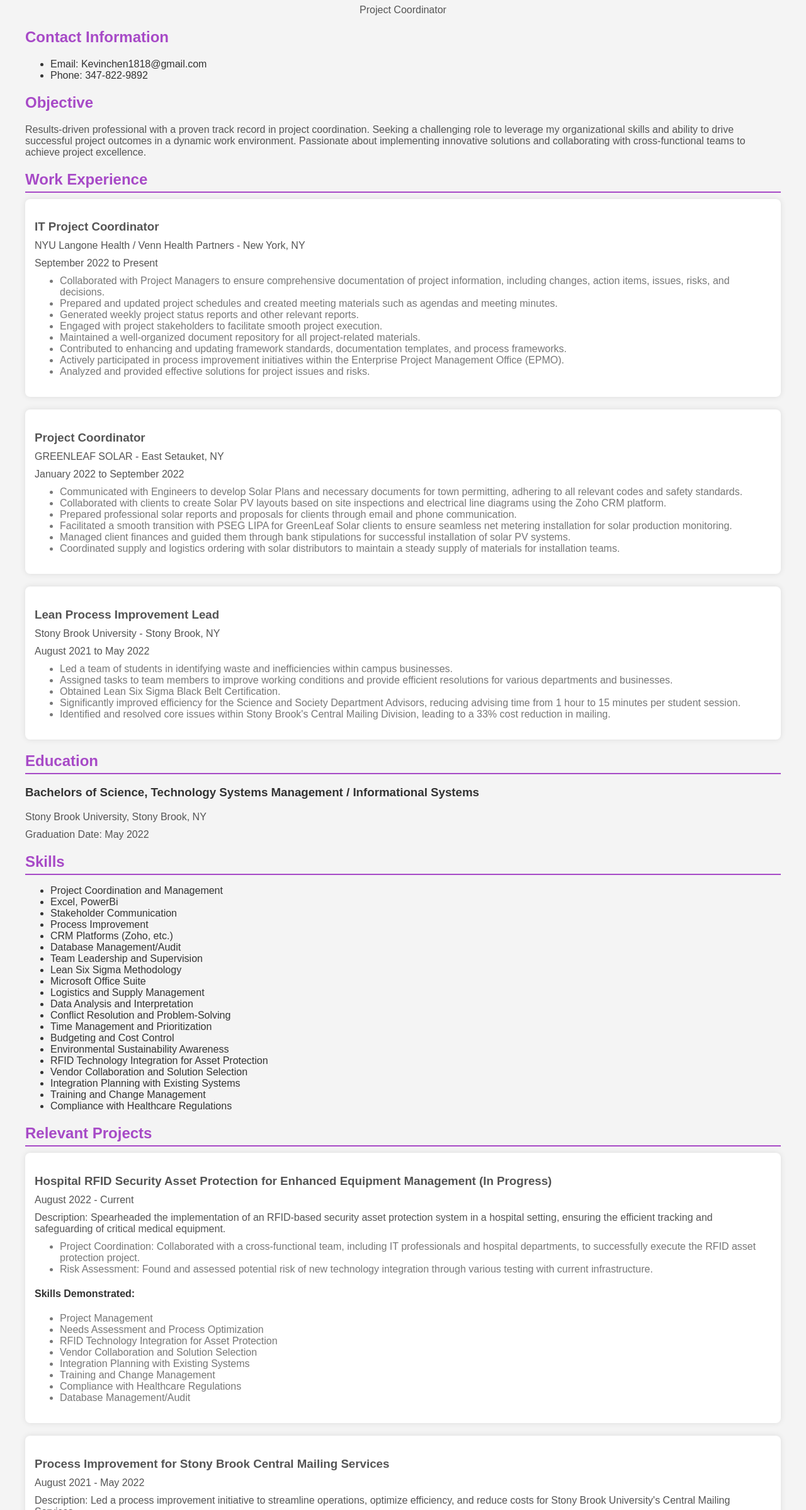
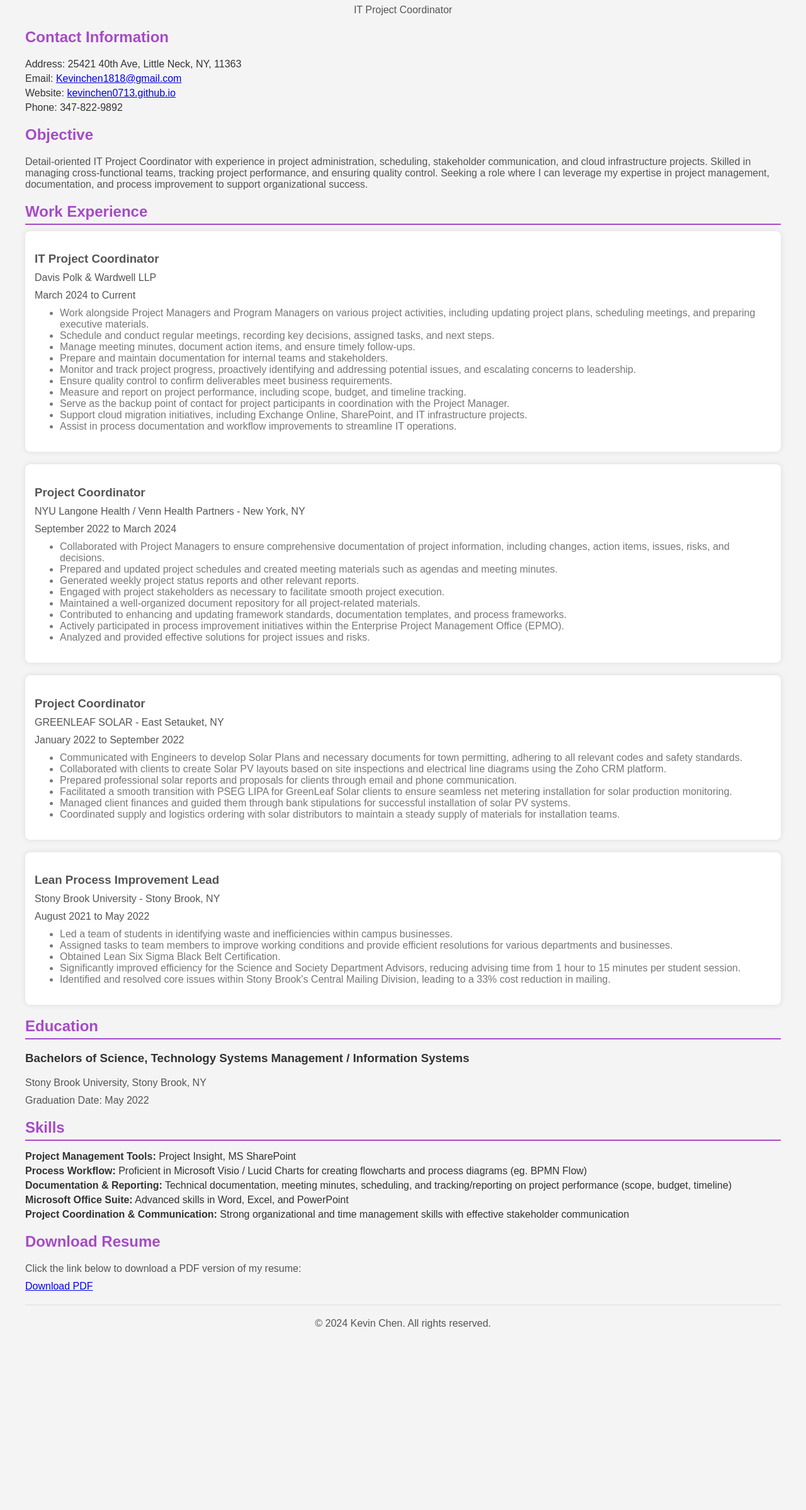
Before and after one commit to Kevinchen0713/Kevinchen0713.github.io, a plain HTML site: page index.html in a window 1280 px wide. Shown: the part 139-2536 px from the top of the page at 63% size. After the commit the page ends 2299 px from the top, so only its background shows below. Drawn offline with Linux system fonts and the light colour scheme.

Commit message:
Update index.html

```diff
--- a/index.html
+++ b/index.html
@@ -9,44 +9,37 @@
       font-family: 'Arial', sans-serif;
       margin: 20px;
       padding: 20px;
-            background-color: #f4f4f4; /* Light gray background */
-            color: #333; /* Dark text color */
+      background-color: #f4f4f4;
+      color: #333;
     }
-
     header {
       text-align: center;
       margin-bottom: 20px;
     }
-
     header img {
       border-radius: 50%;
       width: 150px;
       height: 150px;
       object-fit: cover;
-            border: 4px solid #a74ac7; /* Purple border */
+      border: 4px solid #a74ac7;
     }
-
     h1 {
-            color: #a74ac7; /* Purple heading color */
+      color: #a74ac7;
     }
-
     p {
       margin: 10px 0;
       color: #555;
     }
-
     section h2 {
-            color: #a74ac7; /* Purple heading color */
+      color: #a74ac7;
     }
-
     .section-title {
       font-size: 1.5em;
-            color: #a74ac7; /* Purple heading color */
-            border-bottom: 2px solid #a74ac7; /* Purple border bottom */
+      color: #a74ac7;
+      border-bottom: 2px solid #a74ac7;
       padding-bottom: 5px;
       margin-bottom: 10px;
     }
-
     .experience-article {
       margin-bottom: 20px;
       background-color: #fff;
@@ -54,45 +47,51 @@
       border-radius: 8px;
       box-shadow: 0 0 10px rgba(0, 0, 0, 0.1);
     }
-
     .experience-article h3 {
       margin-bottom: 5px;
       color: #555;
     }
-
     .experience-article ul {
       margin-top: 5px;
       color: #777;
     }
-
     footer {
       text-align: center;
       margin-top: 20px;
       padding-top: 10px;
       border-top: 1px solid #ddd;
       color: #777;
-            background-color: #f4f4f4; /* Light gray background */
+      background-color: #f4f4f4;
+    }
+    .contact-info ul, .skills ul {
+      list-style: none;
+      padding: 0;
+    }
+    .contact-info li, .skills li {
+      margin-bottom: 5px;
     }
   </style>
 </head>
 <body>
   <header>
-        <img src="placeholder.jpg" alt="Picture Under Construction">
+    <img src="placeholder.jpg" alt="Kevin Chen">
     <h1>Kevin Chen</h1>
-        <p>Project Coordinator</p>
+    <p>IT Project Coordinator</p>
   </header>
 
   <section class="contact-info">
     <h2>Contact Information</h2>
     <ul>
-            <li>Email: Kevinchen1818@gmail.com</li>
+      <li>Address: 25421 40th Ave, Little Neck, NY, 11363</li>
+      <li>Email: <a href="mailto:Kevinchen1818@gmail.com">Kevinchen1818@gmail.com</a></li>
+      <li>Website: <a href="https://kevinchen0713.github.io/" target="_blank">kevinchen0713.github.io</a></li>
       <li>Phone: 347-822-9892</li>
     </ul>
   </section>
 
   <section class="objective">
     <h2>Objective</h2>
-        <p>Results-driven professional with a proven track record in project coordination. Seeking a challenging role to leverage my organizational skills and ability to drive successful project outcomes in a dynamic work environment. Passionate about implementing innovative solutions and collaborating with cross-functional teams to achieve project excellence.</p>
+    <p>Detail-oriented IT Project Coordinator with experience in project administration, scheduling, stakeholder communication, and cloud infrastructure projects. Skilled in managing cross-functional teams, tracking project performance, and ensuring quality control. Seeking a role where I can leverage my expertise in project management, documentation, and process improvement to support organizational success.</p>
   </section>
 
   <section class="work-experience">
@@ -100,19 +99,35 @@
 
     <div class="experience-article">
       <h3>IT Project Coordinator</h3>
+      <p class="subheading">Davis Polk &amp; Wardwell LLP</p>
+      <p class="duration">March 2024 to Current</p>
+      <ul>
+        <li>Work alongside Project Managers and Program Managers on various project activities, including updating project plans, scheduling meetings, and preparing executive materials.</li>
+        <li>Schedule and conduct regular meetings, recording key decisions, assigned tasks, and next steps.</li>
+        <li>Manage meeting minutes, document action items, and ensure timely follow-ups.</li>
+        <li>Prepare and maintain documentation for internal teams and stakeholders.</li>
+        <li>Monitor and track project progress, proactively identifying and addressing potential issues, and escalating concerns to leadership.</li>
+        <li>Ensure quality control to confirm deliverables meet business requirements.</li>
+        <li>Measure and report on project performance, including scope, budget, and timeline tracking.</li>
+        <li>Serve as the backup point of contact for project participants in coordination with the Project Manager.</li>
+        <li>Support cloud migration initiatives, including Exchange Online, SharePoint, and IT infrastructure projects.</li>
+        <li>Assist in process documentation and workflow improvements to streamline IT operations.</li>
+      </ul>
+    </div>
+
+    <div class="experience-article">
+      <h3>Project Coordinator</h3>
       <p class="subheading">NYU Langone Health / Venn Health Partners - New York, NY</p>
-        <p class="duration">September 2022 to Present</p>
-
+      <p class="duration">September 2022 to March 2024</p>
       <ul>
         <li>Collaborated with Project Managers to ensure comprehensive documentation of project information, including changes, action items, issues, risks, and decisions.</li>
         <li>Prepared and updated project schedules and created meeting materials such as agendas and meeting minutes.</li>
         <li>Generated weekly project status reports and other relevant reports.</li>
-            <li>Engaged with project stakeholders to facilitate smooth project execution.</li>
+        <li>Engaged with project stakeholders as necessary to facilitate smooth project execution.</li>
         <li>Maintained a well-organized document repository for all project-related materials.</li>
         <li>Contributed to enhancing and updating framework standards, documentation templates, and process frameworks.</li>
         <li>Actively participated in process improvement initiatives within the Enterprise Project Management Office (EPMO).</li>
         <li>Analyzed and provided effective solutions for project issues and risks.</li>
-            <!-- Add more specific details here -->
       </ul>
     </div>
 
@@ -120,7 +135,6 @@
       <h3>Project Coordinator</h3>
       <p class="subheading">GREENLEAF SOLAR - East Setauket, NY</p>
       <p class="duration">January 2022 to September 2022</p>
-
       <ul>
         <li>Communicated with Engineers to develop Solar Plans and necessary documents for town permitting, adhering to all relevant codes and safety standards.</li>
         <li>Collaborated with clients to create Solar PV layouts based on site inspections and electrical line diagrams using the Zoho CRM platform.</li>
@@ -128,7 +142,6 @@
         <li>Facilitated a smooth transition with PSEG LIPA for GreenLeaf Solar clients to ensure seamless net metering installation for solar production monitoring.</li>
         <li>Managed client finances and guided them through bank stipulations for successful installation of solar PV systems.</li>
         <li>Coordinated supply and logistics ordering with solar distributors to maintain a steady supply of materials for installation teams.</li>
-            <!-- Add more specific details here -->
       </ul>
     </div>
 
@@ -136,25 +149,20 @@
       <h3>Lean Process Improvement Lead</h3>
       <p class="subheading">Stony Brook University - Stony Brook, NY</p>
       <p class="duration">August 2021 to May 2022</p>
-
       <ul>
         <li>Led a team of students in identifying waste and inefficiencies within campus businesses.</li>
         <li>Assigned tasks to team members to improve working conditions and provide efficient resolutions for various departments and businesses.</li>
         <li>Obtained Lean Six Sigma Black Belt Certification.</li>
         <li>Significantly improved efficiency for the Science and Society Department Advisors, reducing advising time from 1 hour to 15 minutes per student session.</li>
         <li>Identified and resolved core issues within Stony Brook's Central Mailing Division, leading to a 33% cost reduction in mailing.</li>
-            <!-- Add more specific details here -->
       </ul>
     </div>
-
-    <!-- Add similar blocks for other work experiences -->
-
   </section>
 
   <section class="education">
     <h2 class="section-title">Education</h2>
     <article class="education-article">
-            <h3>Bachelors of Science, Technology Systems Management / Informational Systems</h3>
+      <h3>Bachelors of Science, Technology Systems Management / Information Systems</h3>
       <p>Stony Brook University, Stony Brook, NY</p>
       <p>Graduation Date: May 2022</p>
     </article>
@@ -163,109 +171,12 @@
   <section class="skills">
     <h2 class="section-title">Skills</h2>
     <ul>
-            <li>Project Coordination and Management</li>
-            <li>Excel, PowerBi</li>
-            <li>Stakeholder Communication</li>
-            <li>Process Improvement</li>
-            <li>CRM Platforms (Zoho, etc.)</li>
-            <li>Database Management/Audit</li>
-            <li>Team Leadership and Supervision</li>
-            <li>Lean Six Sigma Methodology</li>
-            <li>Microsoft Office Suite</li>
-            <li>Logistics and Supply Management</li>
-            <li>Data Analysis and Interpretation</li>
-            <li>Conflict Resolution and Problem-Solving</li>
-            <li>Time Management and Prioritization</li>
-            <li>Budgeting and Cost Control</li>
-            <li>Environmental Sustainability Awareness</li>
-            <li>RFID Technology Integration for Asset Protection</li>
-            <li>Vendor Collaboration and Solution Selection</li>
-            <li>Integration Planning with Existing Systems</li>
-            <li>Training and Change Management</li>
-            <li>Compliance with Healthcare Regulations</li>
-            <!-- Add more skills as needed -->
+      <li><strong>Project Management Tools:</strong> Project Insight, MS SharePoint</li>
+      <li><strong>Process Workflow:</strong> Proficient in Microsoft Visio / Lucid Charts for creating flowcharts and process diagrams (eg. BPMN Flow)</li>
+      <li><strong>Documentation &amp; Reporting:</strong> Technical documentation, meeting minutes, scheduling, and tracking/reporting on project performance (scope, budget, timeline)</li>
+      <li><strong>Microsoft Office Suite:</strong> Advanced skills in Word, Excel, and PowerPoint</li>
+      <li><strong>Project Coordination &amp; Communication:</strong> Strong organizational and time management skills with effective stakeholder communication</li>
     </ul>
-    </section>
-
-    <section class="projects">
-        <h2 class="section-title">Relevant Projects</h2>
-
-        <article class="experience-article">
-            <h3>Hospital RFID Security Asset Protection for Enhanced Equipment Management (In Progress)</h3>
-            <p>August 2022 - Current</p>
-            <p>Description: Spearheaded the implementation of an RFID-based security asset protection system in a hospital setting, ensuring the efficient tracking and safeguarding of critical medical equipment.</p>
-            <ul>
-                <li>Project Coordination: Collaborated with a cross-functional team, including IT professionals and hospital departments, to successfully execute the RFID asset protection project.</li>
-                <li>Risk Assessment: Found and assessed potential risk of new technology integration through various testing with current infrastructure.</li>
-                <!-- Add more points as needed -->
-            </ul>
-            <h4>Skills Demonstrated:</h4>
-            <ul>
-                <li>Project Management</li>
-                <li>Needs Assessment and Process Optimization</li>
-                <li>RFID Technology Integration for Asset Protection</li>
-                <li>Vendor Collaboration and Solution Selection</li>
-                <li>Integration Planning with Existing Systems</li>
-                <li>Training and Change Management</li>
-                <li>Compliance with Healthcare Regulations</li>
-                <li>Database Management/Audit</li>
-            </ul>
-        </article>
-
-        <article class="experience-article">
-            <h3>Process Improvement for Stony Brook Central Mailing Services</h3>
-            <p>August 2021 - May 2022</p>
-            <p>Description: Led a process improvement initiative to streamline operations, optimize efficiency, and reduce costs for Stony Brook University's Central Mailing Services.</p>
-            <ul>
-                <li>Project Lead: Led a team of students and collaborated with Central Mailing Services staff to identify inefficiencies and bottlenecks in the existing mailing processes.</li>
-                <li>Data Analysis: Conducted data analysis and process mapping to identify areas for improvement and opportunities for cost reduction.</li>
-                <!-- Add more points as needed -->
-            </ul>
-            <h4>Achievements/Outcomes:</h4>
-            <ul>
-                <li>Reduced mailing costs by 33% through optimized mailing equipment and services and the adoption of cost-effective marketing strategies, resulting in significant cost savings for the university.</li>
-                <li>Improved mailing processing time by 40%, leading to faster delivery and enhanced customer satisfaction among recipients.</li>
-                <!-- Add more points as needed -->
-            </ul>
-            <h4>Skills Demonstrated:</h4>
-            <ul>
-                <li>Project Management</li>
-                <li>Process Analysis and Mapping</li>
-                <li>Data Analysis and Interpretation</li>
-                <li>Solution Development and Implementation</li>
-                <li>Team Collaboration and Leadership</li>
-                <li>Performance Measurement and KPI Tracking</li>
-                <li>Cost Reduction Strategies</li>
-                <li>Marketing Initiatives for Mailings</li>
-                <li>Environmental Sustainability Awareness</li>
-            </ul>
-        </article>
-
-        <article class="experience-article">
-            <h3>Enhancing Departmental Advising Efficiency through Semiautomation at Stony Brook University</h3>
-            <p>August 2021 – May 2022</p>
-            <p>Description: Spearheaded a process improvement project to semi-automate departmental advising procedures at Stony Brook University, enhancing efficiency and student advising experiences.</p>
-            <ul>
-                <li>Project Lead: Leading a team of students and collaborating with academic advisors to identify pain points and opportunities for improvement in the current advising processes.</li>
-                <li>Needs Assessment: Conducting interviews and surveys with students and advisors to gather feedback and understand their requirements for improved advising.</li>
-                <!-- Add more points as needed -->
-            </ul>
-            <h4>Achievements/Outcomes:</h4>
-            <ul>
-                <li>Streamlined appointment scheduling and reduced wait times by 50%, resulting in improved student satisfaction and advisor productivity.</li>
-                <li>Enhanced student access to academic resources, leading to better-informed course planning decisions and academic success.</li>
-                <!-- Add more points as needed -->
-            </ul>
-            <h4>Skills Demonstrated:</h4>
-            <ul>
-                <li>Project Management</li>
-                <li>Needs Assessment and Stakeholder Engagement</li>
-                <li>Solution Development and User Experience Design</li>
-                <li>Automated Excel Sheet Development</li>
-                <li>Testing and Quality Assurance</li>
-                <li>Change Management and Implementation Planning</li>
-            </ul>
-        </article>
   </section>
 
   <section class="pdf-download">
```
Lines whose indentation alone changed are shown as unchanged.
